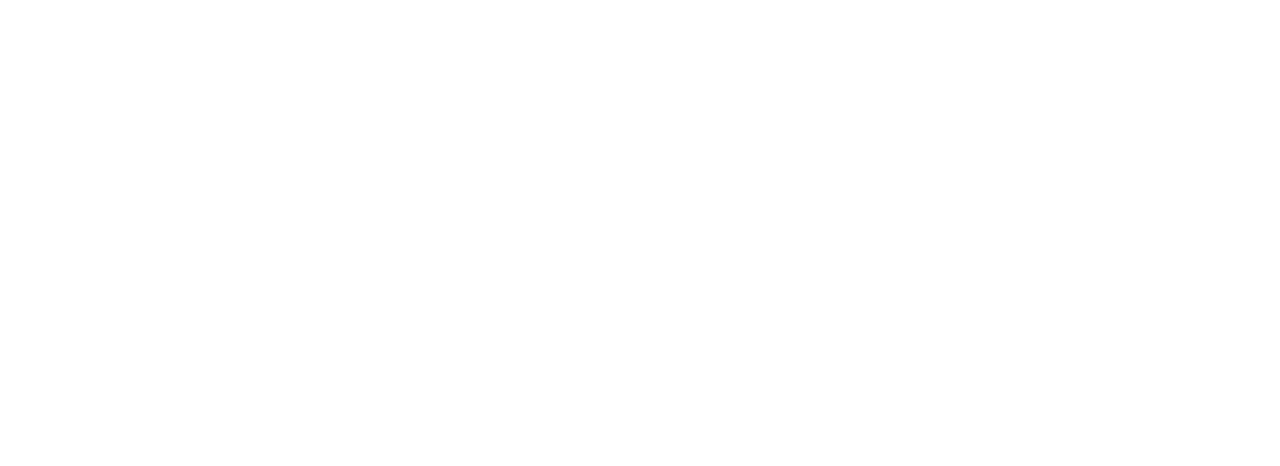
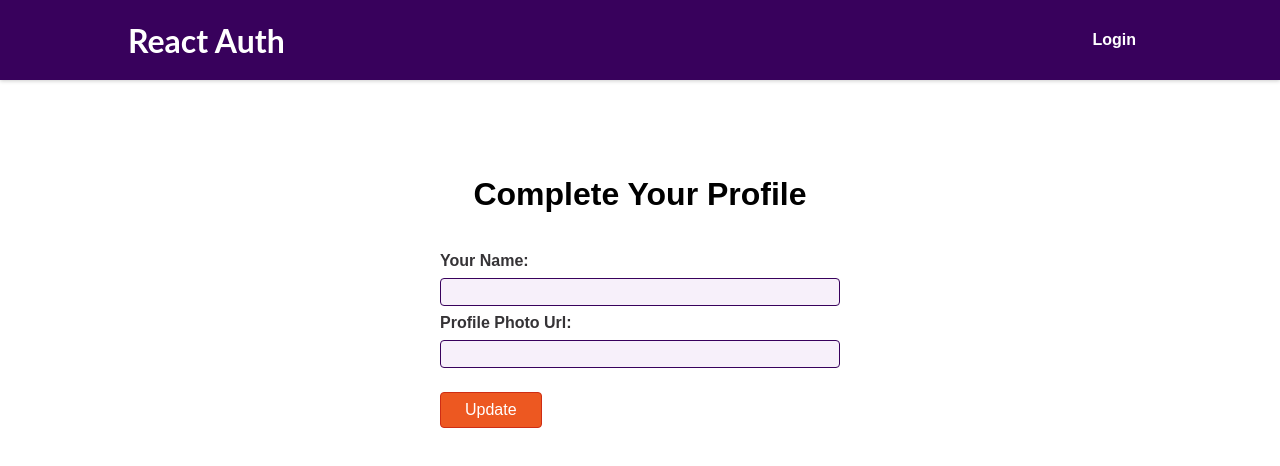
Before and after one commit to chagasingh/expense-tracker, a React (Create React App) app: page /profile in a window 1280 px wide. Shown: the top 466 px of the page. Built offline with nearby package versions, Linux system fonts and the light colour scheme.

Commit message:
update profile page added

```diff
--- a/src/App.js
+++ b/src/App.js
@@ -2,16 +2,24 @@
 import { Fragment } from 'react';
 import { Route, Switch} from 'react-router-dom';
 import AuthForm from './components/AuthForm/AuthForm'
-// import Layout from './components/Layout/Layout';
+// import MainNavigation from './components/Layout/MainNavigation';
+import ProfileForm from './components/Profile/ProfileForm';
+import Layout from './components/Layout/Layout';
 import StartingPageContent from './components/StartingPage/StartingPageContent';
 
 function App() {
   return (
     <Fragment>
+      <Layout/>
       <Switch>
-        <Route path='/' exact><AuthForm/></Route>
+        <Route path="/" exact>
+          <AuthForm />
+        </Route>
         <Route path="/home" exact>
           <StartingPageContent />
+        </Route>
+        <Route path="/profile">
+          <ProfileForm />
         </Route>
       </Switch>
     </Fragment>
--- a/src/components/Profile/ProfileForm.js
+++ b/src/components/Profile/ProfileForm.js
@@ -5,20 +5,23 @@
 
 const ProfileForm = () => {
   const history=useHistory();
-  const newPasswordInputRef=useRef();
+  const nameInputRef=useRef();
+  const imageUrlRef=useRef();
   const AuthCtx=useContext(AuthContext);
 
   const submitHandler=(event)=>{
     event.preventDefault();
 
-    const enteredNewPassword=newPasswordInputRef.current.value;
+    const enteredName=nameInputRef.current.value;
+    const enteredImageUrl=imageUrlRef.current.value;
 
     fetch("https://identitytoolkit.googleapis.com/v1/accounts:update?key=AIzaSyCdVdERwY8R0pWYqhtuP3-j712UDKCGo78",
     {
       method: 'POST',
       body: JSON.stringify({
         idToken: AuthCtx.token,
-        password: enteredNewPassword,
+        displayName: enteredName,
+        photoUrl: enteredImageUrl,
         returnSecureToken: true,
       }),
       headers: {
@@ -26,19 +29,25 @@
       },
     }).then(res=>{
       //assume always succed
-      history.replace('/')
+      console.log("updated to firebase")
+      history.replace('/home')
     })
 
   }
 
   return (
     <form className={classes.form} onSubmit={submitHandler}>
+      <div className={classes.text}><h1>Complete Your Profile</h1><br/></div>
       <div className={classes.control}>
-        <label htmlFor='new-password'>New Password</label>
-        <input type='password' id='new-password' minLength='7' ref={newPasswordInputRef}/>
+        <label htmlFor='name'>Your Name:</label>
+        <input type='name' id='name' required ref={nameInputRef}/>
+      </div>
+      <div className={classes.control}>
+        <label htmlFor='image-url'>Profile Photo Url:</label>
+        <input type='text' id='image-url' required  ref={imageUrlRef}/>
       </div>
       <div className={classes.action}>
-        <button>Change Password</button>
+        <button>Update</button>
       </div>
     </form>
   );
--- a/src/components/Profile/ProfileForm.module.css
+++ b/src/components/Profile/ProfileForm.module.css
@@ -34,12 +34,16 @@
   cursor: pointer;
   padding: 0.5rem 1.5rem;
   border-radius: 4px;
-  background-color: #38015c;
+  background-color: #ed5821;
   color: white;
-  border: 1px solid #38015c;
+  border: 1px solid #cf2d14;
 }
 
 .action button:hover {
-  background-color: #540d83;
-  border-color: #540d83;
+  background-color: #d54908;
+  border-color: #a34d07;
 }
+
+.text{
+  text-align: center;
+}
--- a/src/components/StartingPage/StartingPageContent.js
+++ b/src/components/StartingPage/StartingPageContent.js
@@ -4,6 +4,8 @@
   return (
     <section className={classes.starting}>
       <h1>Welcome on Board!</h1>
+      <h3>Complete Your Profile as Soon as Possible...</h3>
+      <h4>If done then ignore this message</h4>
     </section>
   );
 };
--- a/src/components/StartingPage/StartingPageContent.module.css
+++ b/src/components/StartingPage/StartingPageContent.module.css
@@ -6,3 +6,9 @@
 .starting h1 {
   font-size: 5rem;
 }
+.starting h3 {
+  color:red;
+}
+.starting h4 {
+  color: green;
+}
--- a/src/store/auth-context.js
+++ b/src/store/auth-context.js
@@ -11,6 +11,7 @@
 
 const initialToken=localStorage.getItem('token');
 const [token,setToken]=useState(initialToken);
+
 
 const userIsLoggedIn =!!token;
 
```
